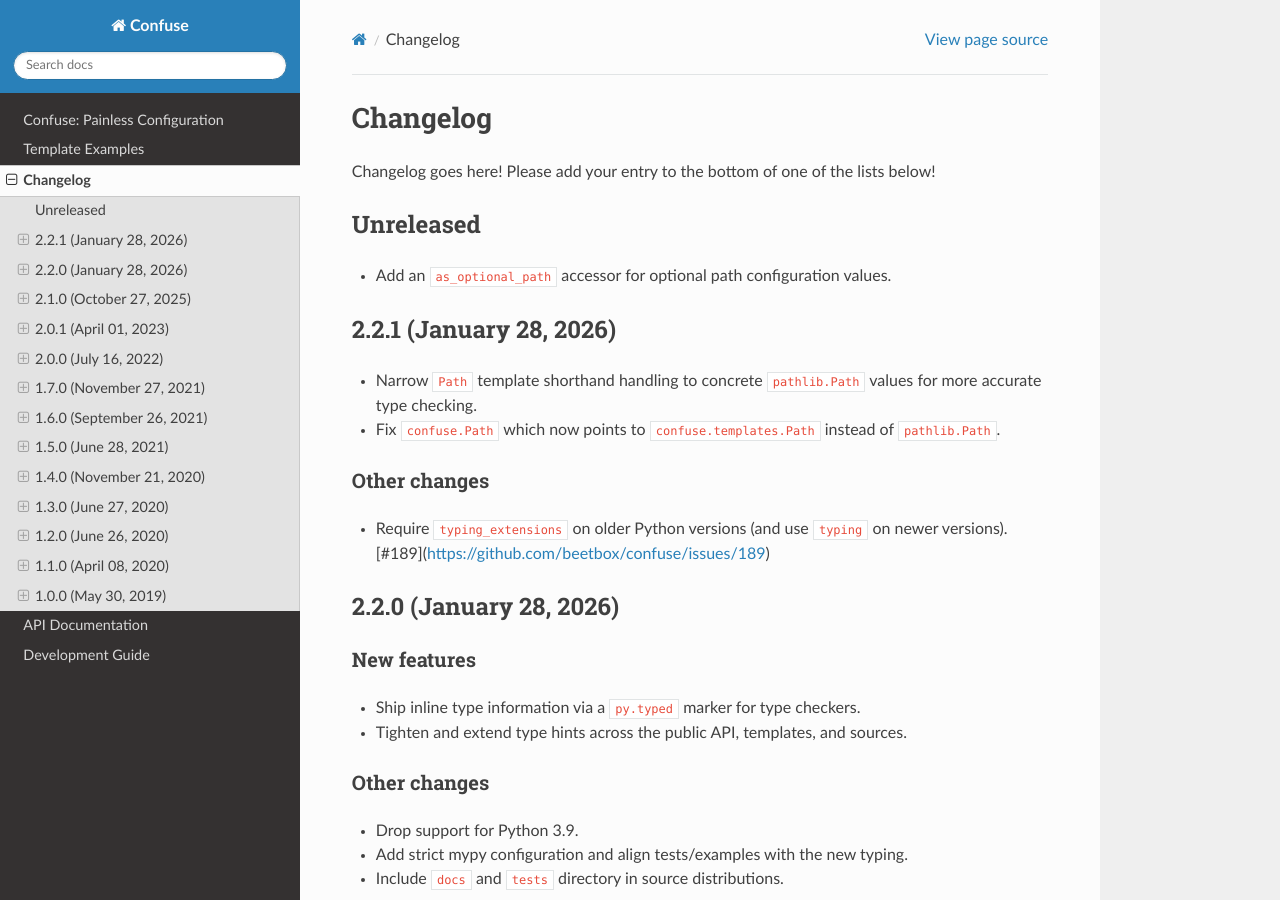
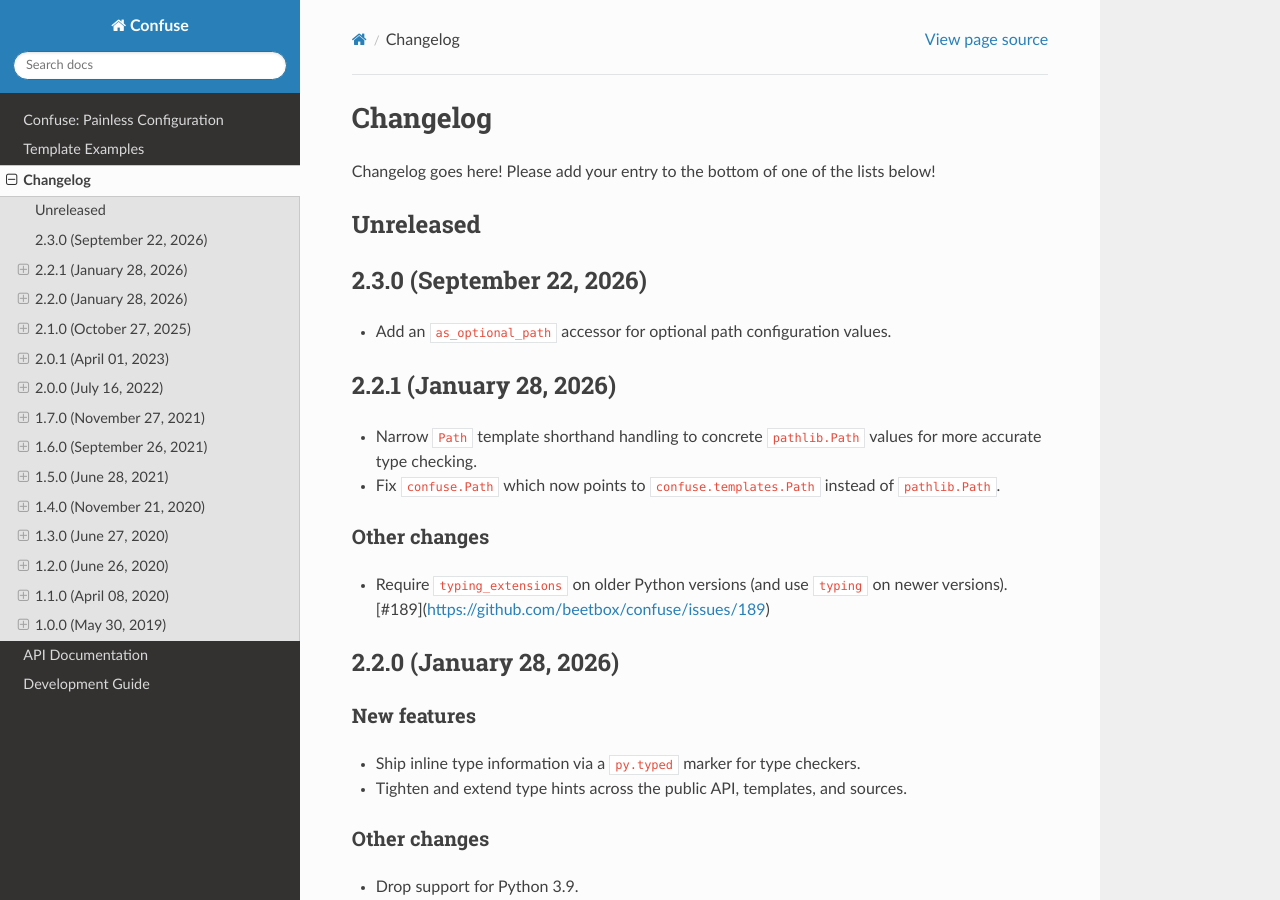
Before and after one commit to beetbox/confuse, a Sphinx documentation site: the page built from docs/changelog.rst, in a window 1280 px wide and 900 px high. Built offline with Sphinx 7.4.7 and the Read the Docs theme 3.1.0, drawn with Linux system fonts in a browser that asks for light colours.

Commit message:
Increment version to 2.3.0

```diff
--- a/confuse/__init__.py
+++ b/confuse/__init__.py
@@ -8,5 +8,5 @@
 from .util import *  # type: ignore[no-redef] # noqa: F403
 from .yaml_util import *  # noqa: F403
 
-__version__ = "2.2.1"
+__version__ = "2.3.0"
 __author__ = "Adrian Sampson <adrian@radbox.org>"
--- a/docs/changelog.rst
+++ b/docs/changelog.rst
@@ -8,6 +8,25 @@
 
 Unreleased
 ----------
+
+..
+    New features
+    ~~~~~~~~~~~~
+
+..
+    Bug fixes
+    ~~~~~~~~~
+
+..
+    For plugin developers
+    ~~~~~~~~~~~~~~~~~~~~~
+
+..
+    Other changes
+    ~~~~~~~~~~~~~
+
+2.3.0 (September 22, 2026)
+--------------------------
 
 - Add an ``as_optional_path`` accessor for optional path configuration values.
 
--- a/docs/conf.py
+++ b/docs/conf.py
@@ -2,8 +2,8 @@
 import os
 import sys
 
-version = "2.2"
-release = "2.2.1"
+version = "2.3"
+release = "2.3.0"
 
 sys.path.insert(0, os.path.abspath(".."))
 
--- a/pyproject.toml
+++ b/pyproject.toml
@@ -1,6 +1,6 @@
 [project]
 name = "confuse"
-version = "2.2.1"
+version = "2.3.0"
 description = "Painless YAML config files"
 authors = [{ name = "Adrian Sampson", email = "adrian@radbox.org" }]
 readme = "README.rst"
```
